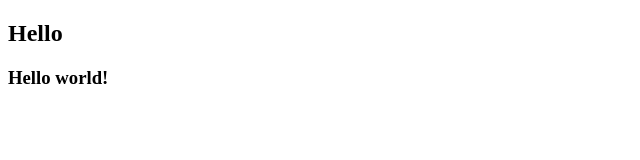
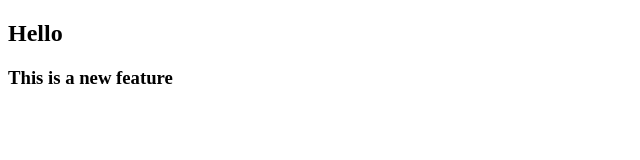
Before and after one commit to zahuruli/Git-Demo, a plain HTML site: page index.html in a window 1280 px wide. Shown: the full height of the page, 0-640 px from the left. Drawn offline with Linux system fonts and the light colour scheme.

Commit message:
New feature added

```diff
--- a/index.html
+++ b/index.html
@@ -9,7 +9,7 @@
 
 <body>
     <h2>Hello</h2>
-    <h3>Hello world!</h3>
+    <h3>This is a new feature</h3>
 </body>
 
 </html>
```
